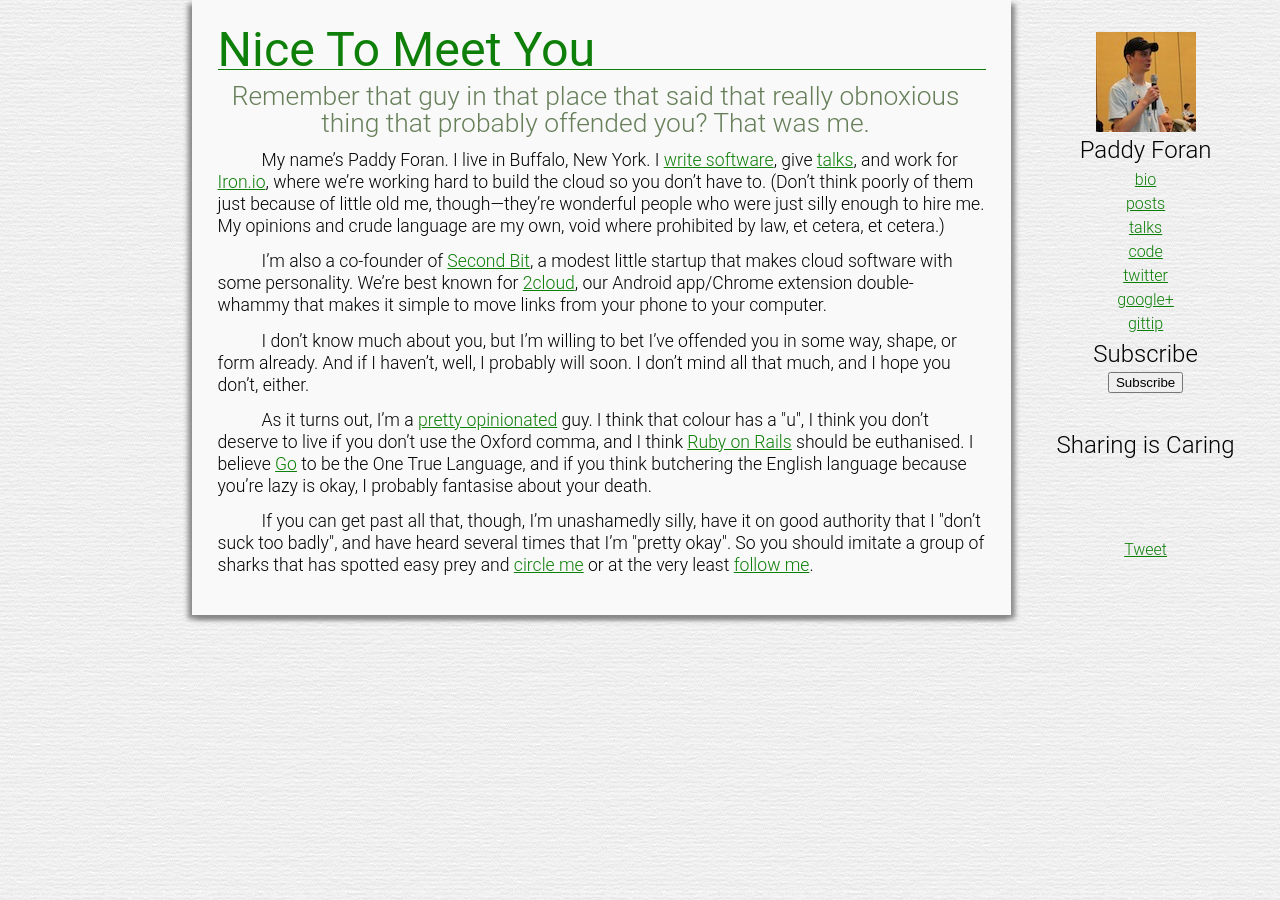
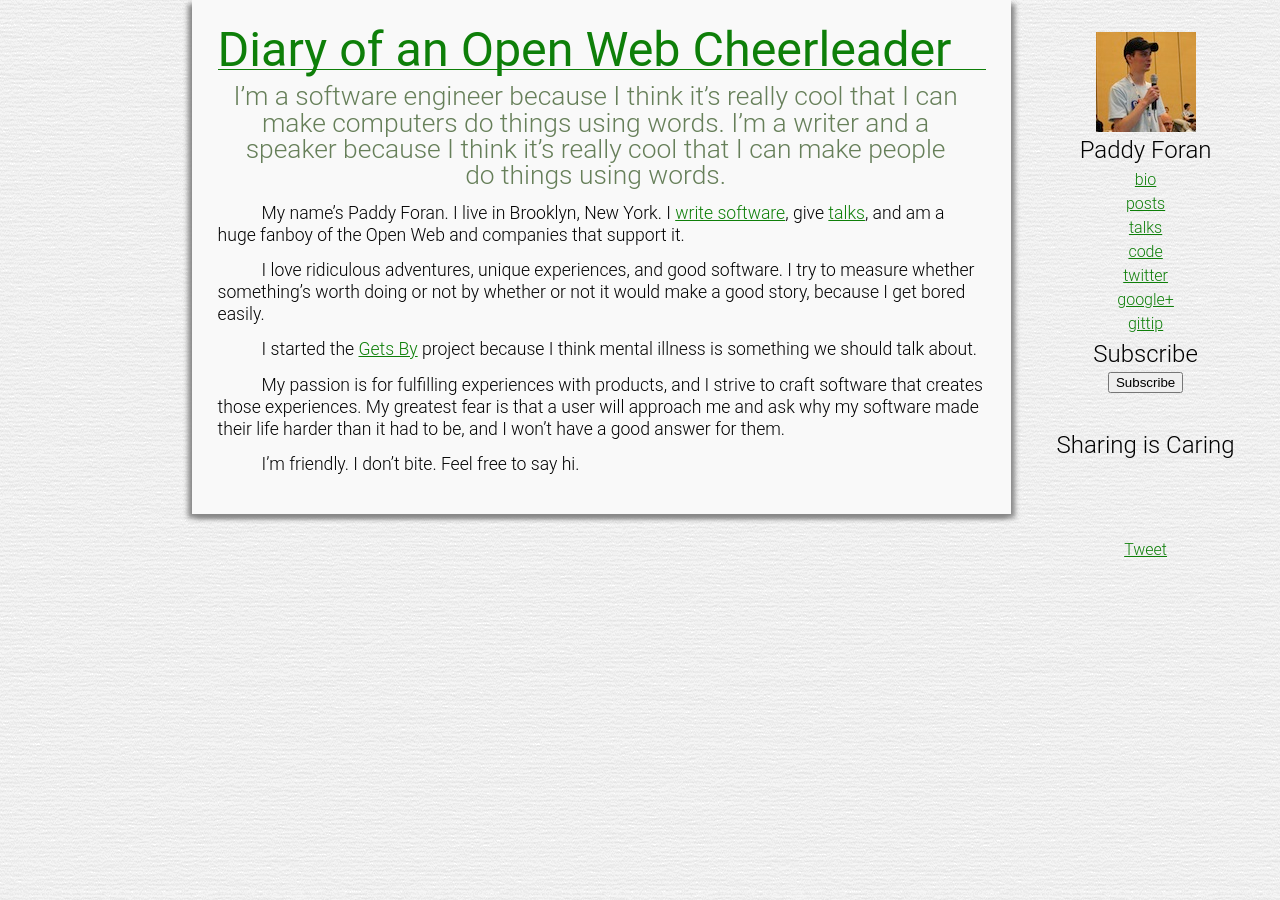
Before and after one commit to paddycarver/blog, a Jekyll site: the page built from _posts/2012-02-23-bio.md, in a window 1280 px wide. Built offline with Jekyll 4.4.1, drawn with Linux system fonts in a browser that asks for light colours; comment, search, counter and statistics services are not loaded; a style sheet for code colours, icons or effects is not loaded.

Commit message:
Updated bio.
I no longer work for Iron. This is a little bit more informal and
reserved, a little bit more expressive of my changed priorities over the
last year or two.

```diff
--- a/_posts/2012-02-23-bio.md
+++ b/_posts/2012-02-23-bio.md
@@ -1,30 +1,18 @@
 ---
 layout: post
 permalink: /
-title: Nice To Meet You
+title: Diary of an Open Web Cheerleader
 summary: The mundane biography of someone you probably care nothing about.
 quote:
-  text: Remember that guy in that place that said that really obnoxious thing that probably offended you? That was me.
+  text: I&rsquo;m a software engineer because I think it&rsquo;s really cool that I can make computers do things using words. I&rsquo;m a writer and a speaker because I think it&rsquo;s really cool that I can make people do things using words.
 ---
 
-My name's Paddy Foran. I live in Buffalo, New York. I [write software](https://github.com/paddyforan "My Github Repository"),
-give [talks](/talks), and work for [Iron.io](http://www.iron.io "Iron.io"),
-where we're working hard to build the cloud so you don't have to. (Don't think poorly of them just because of
-little old me, though&mdash;they're wonderful people who were just silly enough to hire me. My opinions and crude language
-are my own, void where prohibited by law, et cetera, et cetera.)
+My name&rsquo;s Paddy Foran. I live in Brooklyn, New York. I [write software](https://github.com/paddyforan "My Github account"), give [talks](/talks), and am a huge fanboy of the Open Web and companies that support it.
 
-I'm also a co-founder of [Second Bit](http://www.secondbit.org "Second Bit"), a modest little startup that makes cloud software
-with some personality. We're best known for [2cloud](http://www.2cloud.org "2cloud"), our Android app/Chrome extension double-whammy
-that makes it simple to move links from your phone to your computer.
+I love ridiculous adventures, unique experiences, and good software. I try to measure whether something&rsquo;s worth doing or not by whether or not it would make a good story, because I get bored easily.
 
-I don't know much about you, but I'm willing to bet I've offended you in some way, shape, or form already. And if I haven't,
-well, I probably will soon. I don't mind all that much, and I hope you don't, either.
+I started the [Gets By](http://getsby.co) project because I think mental illness is something we should talk about.
 
-As it turns out, I'm a [pretty opinionated](/posts "My posts") guy. I think that colour has a &quot;u&quot;,
-I think you don't deserve to live if you don't use the Oxford comma, and I think [Ruby on Rails](http://www.rubyonrails.org "The biggest piece of bloat ever")
-should be euthanised. I believe [Go](http://www.golang.org "The Jesus language") to be the One True Language, and if you think
-butchering the English language because you're lazy is okay, I probably fantasise about your death.
+My passion is for fulfilling experiences with products, and I strive to craft software that creates those experiences. My greatest fear is that a user will approach me and ask why my software made their life harder than it had to be, and I won&rsquo;t have a good answer for them.
 
-If you can get past all that, though, I'm unashamedly silly, have it on good authority that I &quot;don't suck too badly&quot;, and
-have heard several times that I'm &quot;pretty okay&quot;. So you should imitate a group of sharks that has spotted easy prey and
-[circle me](http://profiles.google.com/foran.paddy "My Google+ account") or at the very least [follow me](http://www.twitter.com/paddyforan "My Twitter account").
+I&rsquo;m friendly. I don&rsquo;t bite. Feel free to say hi.
```
